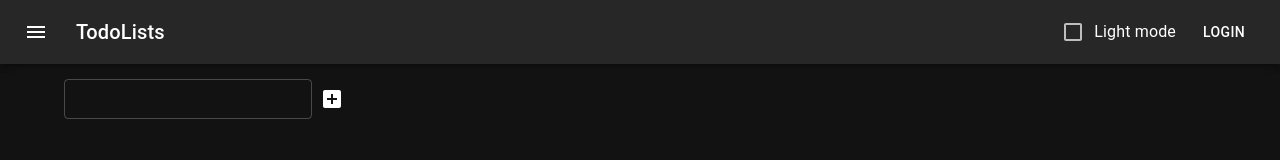
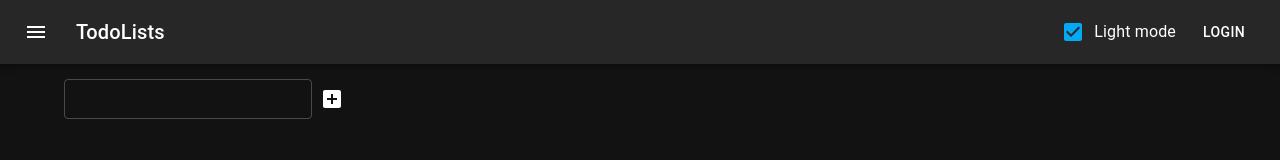
Before and after one commit to AnatoliyPologovoy/todolist, a React (Create React App) app: page / in a window 1280 px wide. Shown: the top 160 px of the page. Built offline with nearby package versions, Linux system fonts and the light colour scheme.

Commit message:
added change status task(checkbox) on click list item

```diff
--- a/src/App.tsx
+++ b/src/App.tsx
@@ -177,6 +177,7 @@ function App(): JSX.Element {
                             <FormGroup>
                                 <FormControlLabel
                                     control={<Checkbox
+                                        checked={isDarkMode}
                                         onChange={(e)=>setDarkMode(e.currentTarget.checked)} />}
                                     label={isDarkMode ? "Light mode" : "Dark mode"}
                                 />
--- a/src/Todolist.tsx
+++ b/src/Todolist.tsx
@@ -1,8 +1,8 @@
-import React, {FormEvent} from "react";
+import React, {FormEvent, useRef} from "react";
 import s from "./todolist.module.css";
 import {AddItemForm} from "./addItemForm";
 import EditableSpan from "./EditableSpan";
-import {Button, Checkbox, IconButton, List, ListItem, ListItemButton} from "@mui/material";
+import {Button, Checkbox, FormControlLabel, IconButton, List, ListItem, ListItemButton} from "@mui/material";
 import DeleteForeverIcon from '@mui/icons-material/DeleteForever';
 
 
@@ -57,6 +57,7 @@ export function Todolist(props: TodolistPropsType) {
         const changeTaskTitle = (newTitle: string) => {
             changeTitleTask(task.id, newTitle, todoListId)
         }
+
         return (
             <ListItem
                 divider
@@ -73,9 +74,8 @@ export function Todolist(props: TodolistPropsType) {
                 className={task.isDone ? s.isDone : ''}
             >
                 <ListItemButton onClick={(e)=> {
-                    let divNode = e.target
-
-                    console.log(divNode)
+                    const checkbox = e.currentTarget.children[0].children[0] as HTMLInputElement
+                    changeStatusTask(task.id, !checkbox.checked, todoListId)
                 }}>
                     <Checkbox
                         checked={task.isDone}
```
